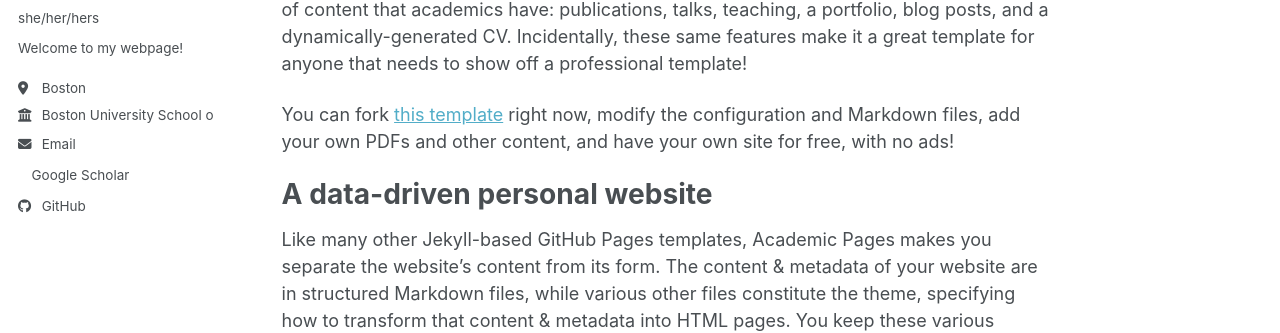
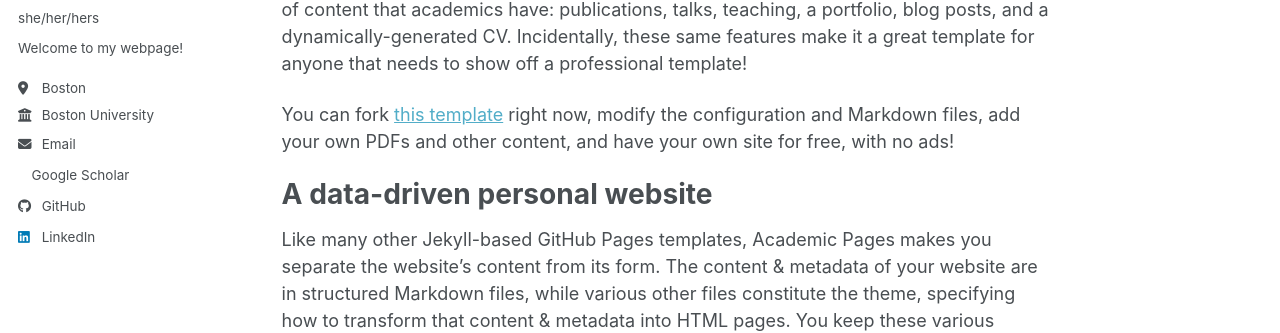
Before and after one commit to ziyuexu-economics/ziyuexu-economics.github.io, a Jekyll site: the page built from _pages/about.md, in a window 1280 px wide. Shown: the part 310-643 px from the top of the page. Built offline with Jekyll 4.4.1, drawn with Linux system fonts in a browser that asks for light colours; a style sheet for code colours, icons or effects is not loaded.

Commit message:
Update _config.yml

```diff
--- a/_config.yml
+++ b/_config.yml
@@ -28,7 +28,7 @@ author:
   pronouns         : "she/her/hers"
   bio              : "Welcome to my webpage!"
   location         : "Boston"
-  employer         : "Boston University School of Public Health"
+  employer         : "Boston University"
   uri              : # URL
   email            : "ziyuexu@bu.edu"
 
@@ -66,7 +66,7 @@ author:
   keybase          : # Username
   instagram        : # Username
   lastfm           : # Username
-  linkedin         : # Username
+  linkedin         : "https://www.linkedin.com/in/ziyue-xu-1656b8179/"
   mastodon         : # URL
   medium           : # URL
   pinterest        : # Username
```
